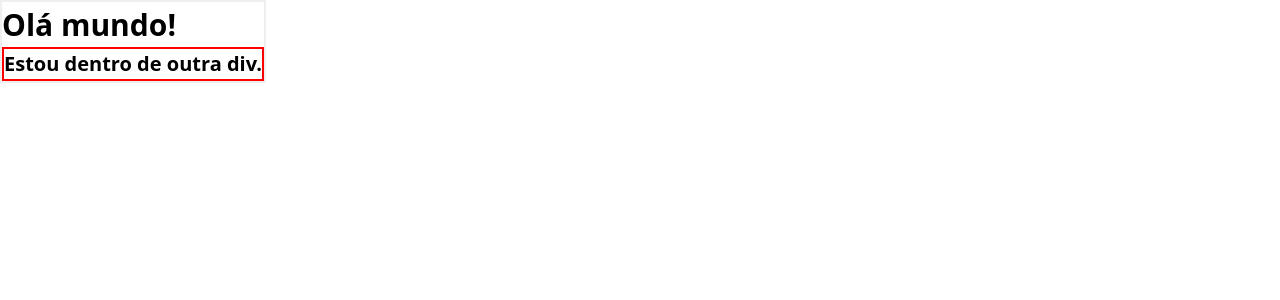
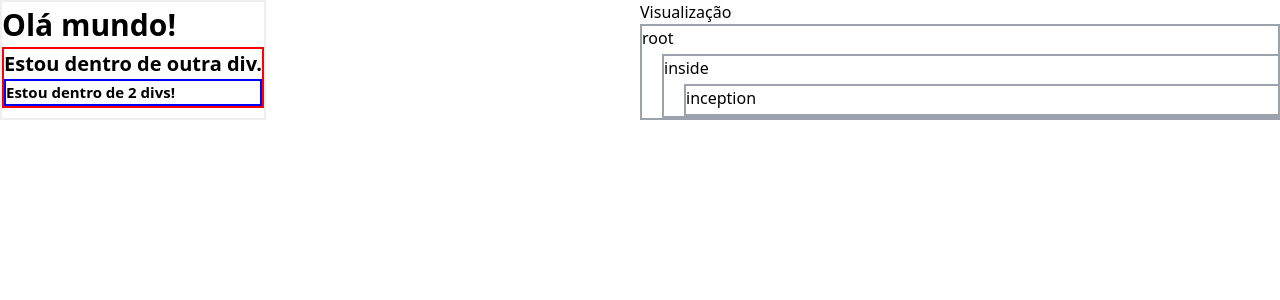
Before and after one commit to perkinsjr/webmaker-test, a Next.js app: page /my-project in a window 1280 px wide. Shown: the top 300 px of the page. Built offline with nearby package versions, Linux system fonts and the light colour scheme.

Commit message:
Visualização da árvore

```diff
--- a/app/my-project/page.tsx
+++ b/app/my-project/page.tsx
@@ -1,21 +1,39 @@
 import Div from "../../components/Div";
+import TreeVisualization from "../../components/TreeVisualization";
 
 const initialTemplate = {
-  style: { fontSize: "30px", fontWeight: "bold", border: '2px solid #efefef', width: 'fit-content' },
+  style: {
+    fontSize: "30px",
+    fontWeight: "bold",
+    border: "2px solid #efefef",
+    width: "fit-content",
+  },
   text: "Olá mundo!",
   name: "root",
   childrenDivs: [
     {
-      style: { fontSize: "20px", border: '2px solid #ff0000' },
+      style: { fontSize: "20px", border: "2px solid #ff0000" },
       text: "Estou dentro de outra div.",
       name: "inside",
-      childrenDivs: [],
+      childrenDivs: [
+        {
+          style: { fontSize: "15px", border: "2px solid #0000ff" },
+          text: "Estou dentro de 2 divs!",
+          name: "inception",
+          childrenDivs: [],
+        },
+      ],
     },
   ],
 };
 
 function MyProject() {
-  return <Div {...initialTemplate}/>;
+  return (
+    <div className="grid grid-cols-2">
+      <Div {...initialTemplate} />
+      <TreeVisualization {...initialTemplate} />
+    </div>
+  );
 }
 
 export default MyProject;
--- a/components/Div.tsx
+++ b/components/Div.tsx
@@ -9,9 +9,9 @@ function Div({ text, style, name, childrenDivs }: DivProps) {
   return (
     <div style={{ ...style }}>
       {text}
-      {childrenDivs.map(child =>
-        <Div {...child}/>
-      )}
+      {childrenDivs.map((child) => (
+        <Div {...child} />
+      ))}
     </div>
   );
 }
--- /dev/null
+++ b/components/TreeDiv.tsx
@@ -0,0 +1,21 @@
+interface DivProps {
+  text: string;
+  style: object;
+  name: string;
+  childrenDivs: DivProps[];
+}
+
+function TreeDiv({ text, style, name, childrenDivs }: DivProps) {
+  return (
+    <div className="w-auto relative flex flex-col gap-1 border-solid border-2 border-gray-400">
+      <div>{name}</div>
+      <div className="relative left-5">
+        {childrenDivs.map((child) => (
+          <TreeDiv {...child} />
+        ))}
+      </div>
+    </div>
+  );
+}
+
+export default TreeDiv;
--- /dev/null
+++ b/components/TreeVisualization.tsx
@@ -0,0 +1,24 @@
+import TreeDiv from "./TreeDiv";
+
+interface DivProps {
+  text: string;
+  style: object;
+  name: string;
+  childrenDivs: DivProps[];
+}
+
+function TreeVisualization({ text, style, name, childrenDivs }: DivProps) {
+  return (
+    <div>
+      <div>Visualização</div>
+      <TreeDiv
+        name={name}
+        style={style}
+        childrenDivs={childrenDivs}
+        text={text}
+      />
+    </div>
+  );
+}
+
+export default TreeVisualization;
```
